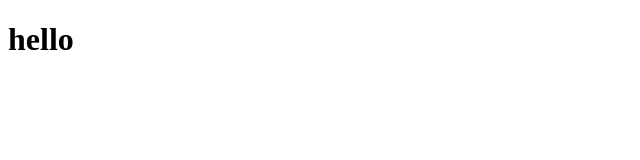
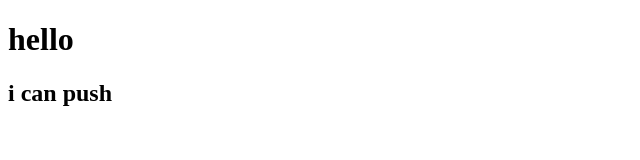
Before and after one commit to mohamedbarek2000/my-first-website, a plain HTML site: page index.html in a window 1280 px wide. Shown: the whole page, without its empty margins (0-640 px from the left). Drawn offline with Linux system fonts and the light colour scheme.

Commit message:
i can push

```diff
--- a/index.html
+++ b/index.html
@@ -8,5 +8,6 @@
 </head>
 <body>
     <h1>hello</h1>
+    <h2> i can push</h2>
 </body>
 </html>
```
